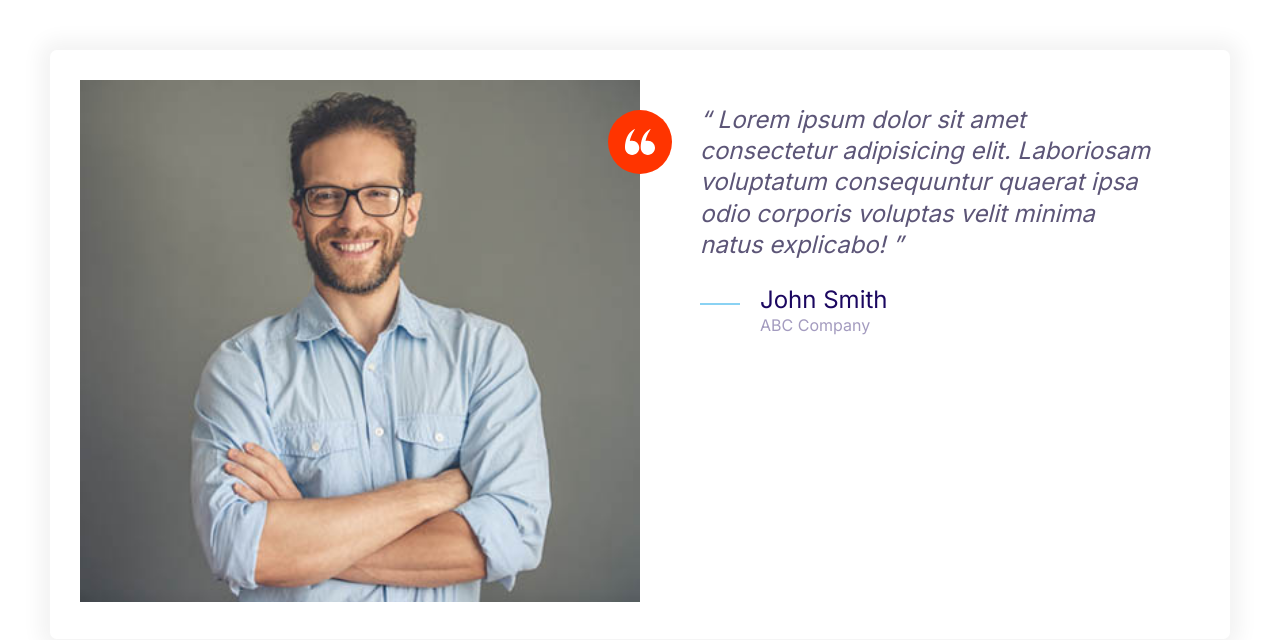
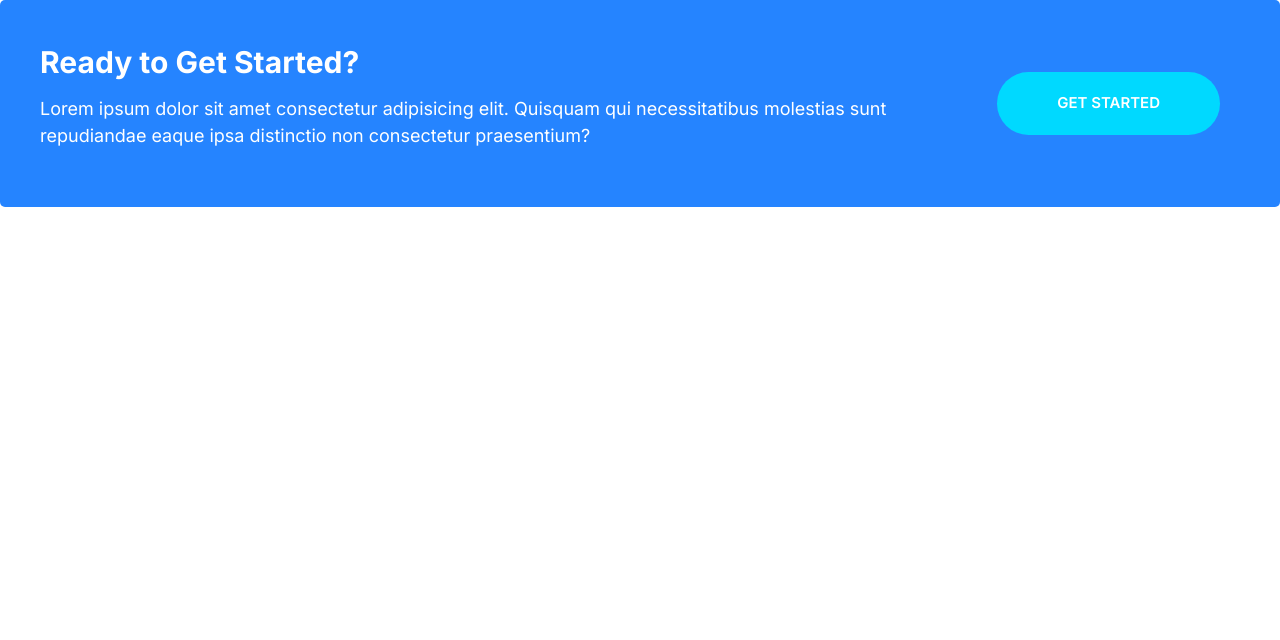
Before and after one commit to shreyanskh1/cloudnine, a plain HTML site: page index.html in a window 1280 px wide. Drawn offline with Linux system fonts and the light colour scheme.

Commit message:
Callout template

```diff
--- a/css/styles.css
+++ b/css/styles.css
@@ -245,6 +245,11 @@ a {
 	color: #fff;
 }
 
+.btn--stretched {
+	padding-left: 6rem;
+	padding-right: 6rem;
+}
+
 .btn--block {
 	width: 100%;
 	display: inline-block;
@@ -486,3 +491,44 @@ a {
 		margin-left: 6rem;
 	}
 }
+
+/* Callouts */
+.callout {
+	padding: 4rem;
+	border-radius: 5px;
+}
+
+.callout--primary {
+	background: var(--color-primary);
+	color: #fff;
+}
+
+.callout__heading {
+	color: #fff;
+	margin-top: 0;
+	font-size: 3rem;
+}
+
+.callout .btn {
+	justify-self: center;
+	align-self: center;
+}
+
+.callout__content {
+	text-align: center;
+}
+
+@media screen and (min-width: 768px) {
+	.callout .grid--1x2 {
+		grid-template-columns: 1fr auto;
+	}
+
+	.callout__content {
+		text-align: left;
+	}
+
+	.callout .btn {
+		justify-self: start;
+		margin: 0 2rem;
+	}
+}
--- a/index.html
+++ b/index.html
@@ -13,37 +13,18 @@
     <link rel="stylesheet" href="css/normalize.css" />
     <link rel="stylesheet" href="css/styles.css" />
   </head>
-  <body style="padding: 5rem">
-    <div class="card testimonial">
+  <body>
+    <div class="callout callout--primary">
       <div class="grid grid--1x2">
-        <div class="testimonial__image">
-          <img src="images/testimonial.jpg" alt="A happy, smiling customer" />
-          <span class="icon-container icon-container--accent">
-            <svg class="icon icon--white icon--small">
-              <use xlink:href="images/sprite.svg#quotes"></use>
-            </svg>
-          </span>
+        <div class="callout__content">
+          <h2 class="callout__heading">Ready to Get Started?</h2>
+          <p>
+            Lorem ipsum dolor sit amet consectetur adipisicing elit. Quisquam
+            qui necessitatibus molestias sunt repudiandae eaque ipsa distinctio
+            non consectetur praesentium?
+          </p>
         </div>
-        <blockquote class="quote">
-          <p class="quote__text">
-            Lorem ipsum dolor sit amet consectetur adipisicing elit. Laboriosam
-            voluptatum consequuntur quaerat ipsa odio corporis voluptas velit
-            minima natus explicabo!
-          </p>
-          <footer>
-            <div class="media">
-              <div class="media__image">
-                <svg class="icon icon--primary quote__line">
-                  <use xlink:href="images/sprite.svg#line"></use>
-                </svg>
-              </div>
-              <div class="media__body">
-                <h3 class="media__title quote__author">John Smith</h3>
-                <p class="quote__organization">ABC Company</p>
-              </div>
-            </div>
-          </footer>
-        </blockquote>
+        <a href="#" class="btn btn--secondary btn--stretched">Get Started</a>
       </div>
     </div>
   </body>
```
Also changed, not shown: components/callouts.html (added, +13 -0 lines).
